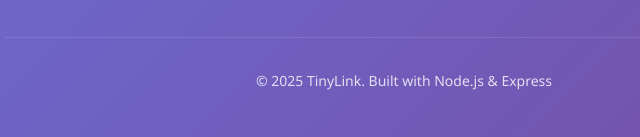
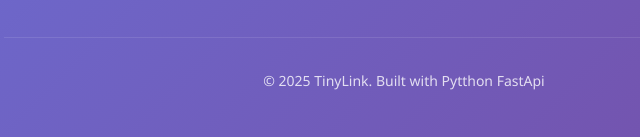
Before and after one commit to Rajufhh/tiny_link_1125, a plain HTML site: page public/index.html in a window 1280 px wide. Shown: the part 775-912 px from the top of the page, 236-876 px from the left. Drawn offline with Linux system fonts and the light colour scheme; files that its build step writes are made by us from their sources; files whose address does not match are found by name.

Commit message:
Update index.html

```diff
--- a/public/index.html
+++ b/public/index.html
@@ -128,7 +128,7 @@
 
         <!-- Footer -->
         <footer class="footer">
-            <p>&copy; 2025 TinyLink. Built with Node.js & Express</p>
+            <p>&copy; 2025 TinyLink. Built with Pytthon FastApi</p>
         </footer>
     </div>
 
```
